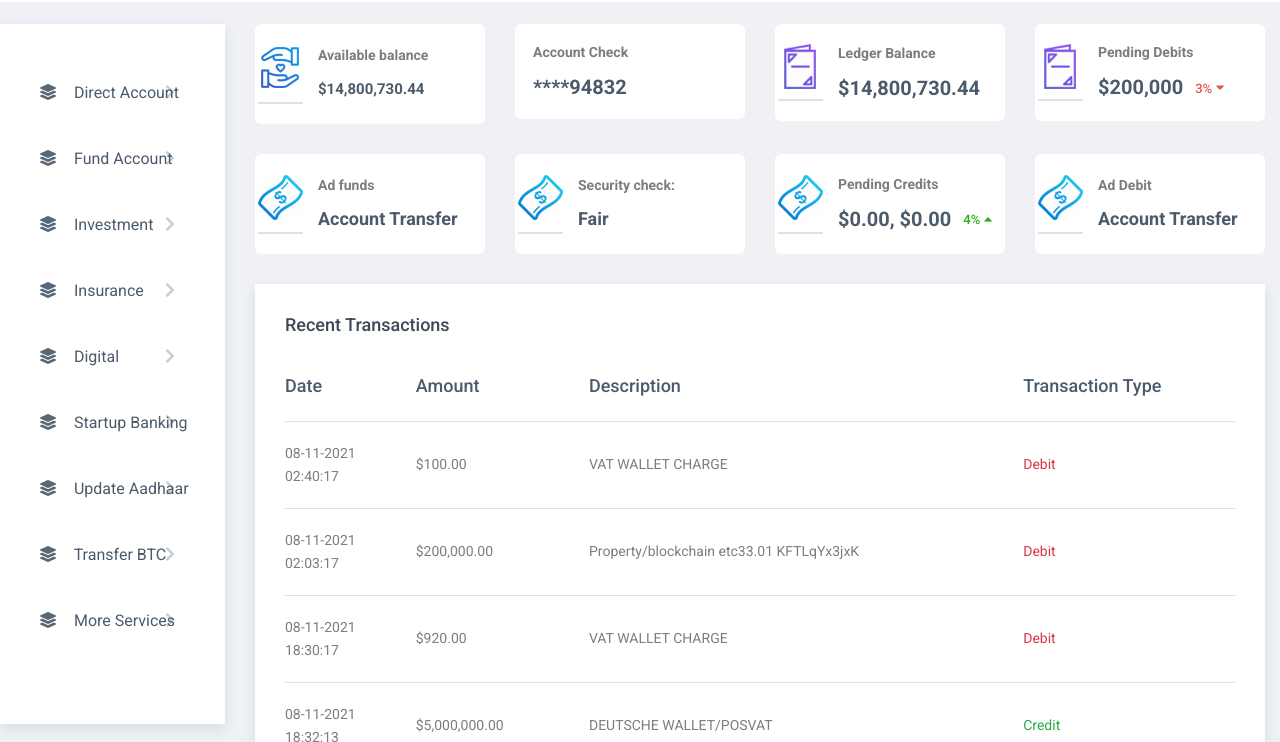
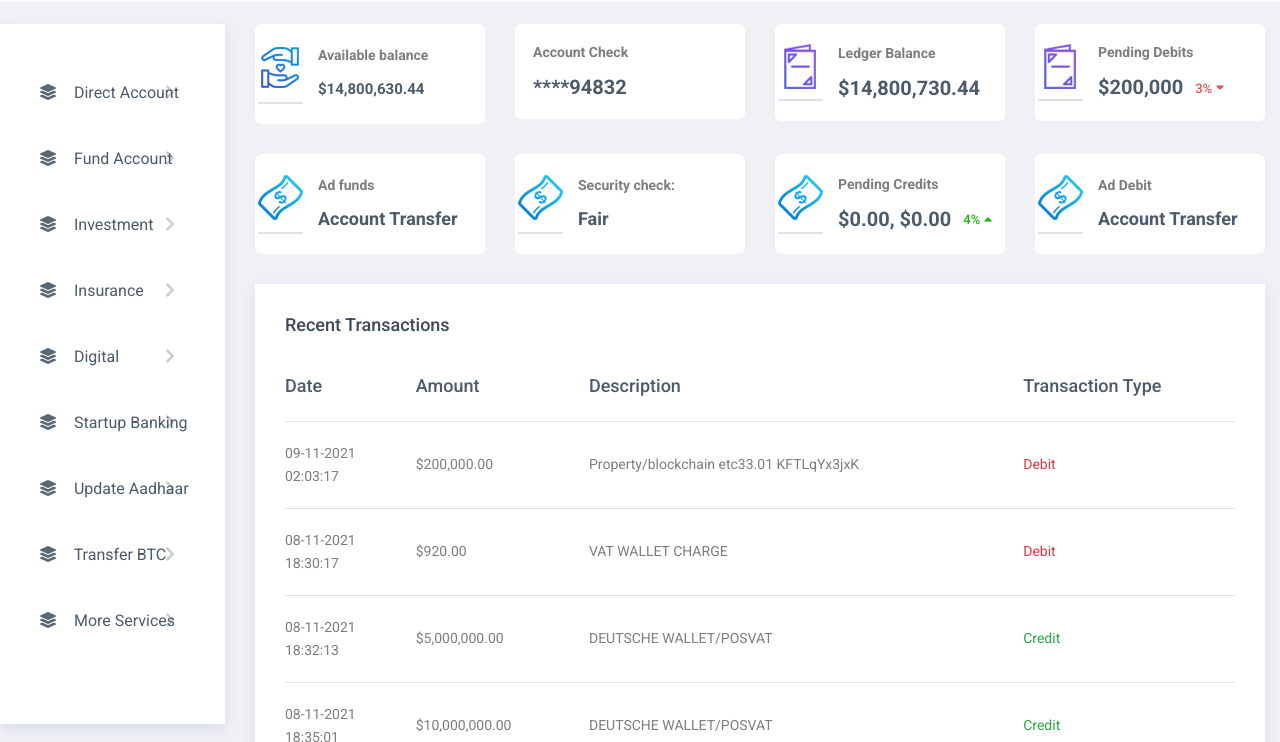
Before and after one commit to deutschewallet/deutschewallet, a plain HTML site: page dashboard.html in a window 1280 px wide. Shown: the part 58-800 px from the top of the page. Drawn offline with Linux system fonts and the light colour scheme; files whose address does not match are found by name.

Commit message:
Add site files

```diff
--- a/dashboard.html
+++ b/dashboard.html
@@ -152,7 +152,7 @@
                       <span class="iconbox"><img src="assets/images/icons/summary/7.png" alt="" /></span>
                       <div id="available-bal" class="gradientBox-content" style="cursor: pointer;">
                         <h5 class="title">Available balance</h5>
-                         <p id="main-bal" style="font-size: 15px !important;">$14,800,730.44</p>
+                         <p id="main-bal" style="font-size: 15px !important;">$14,800,630.44</p>
                       </div>
                     </div>
                   </div>
@@ -274,14 +274,14 @@
                           </tr>
                         </thead>
                         <tbody>
-                          <tr>
-                            <td>08-11-2021 <br/> 02:40:17</td>
+                          <!-- <tr>
+                            <td>09-11-2021 <br/> 02:40:17</td>
                             <td>$100.00</td>
                             <td class="t-status pending">VAT WALLET CHARGE</td>
                             <td class="text-danger">Debit</td>
-                          </tr>
+                          </tr> -->
                           <tr>
-                            <td>08-11-2021 <br/> 02:03:17</td>
+                            <td>09-11-2021 <br/> 02:03:17</td>
                             <td>$200,000.00</td>
                             <td class="t-status pending">Property/blockchain etc33.01 KFTLqYx3jxK</td>
                             <td class="text-danger">Debit</td>
```
